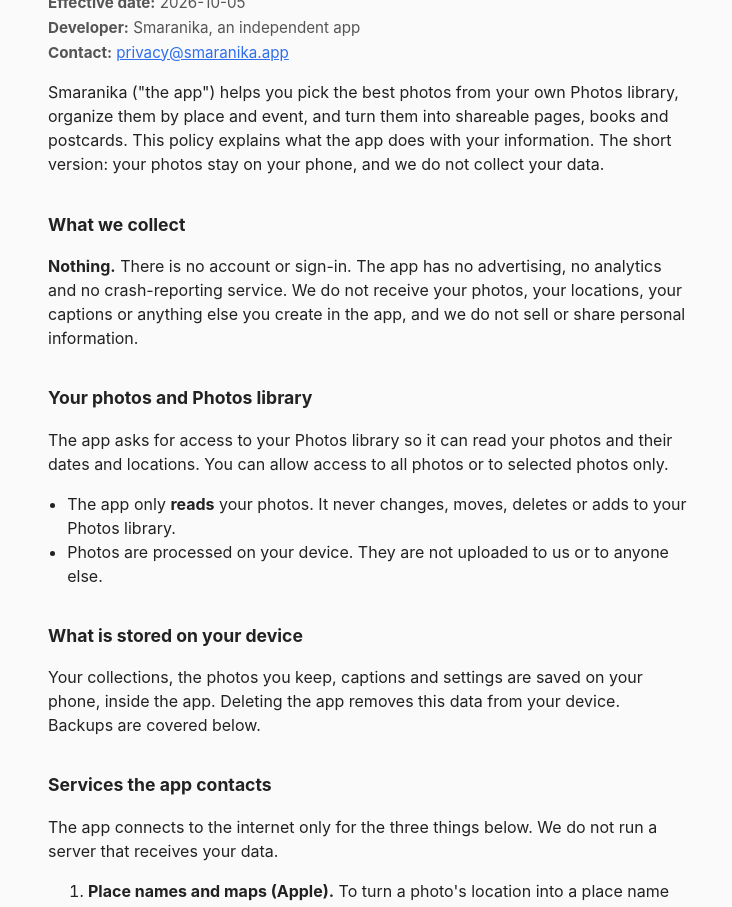
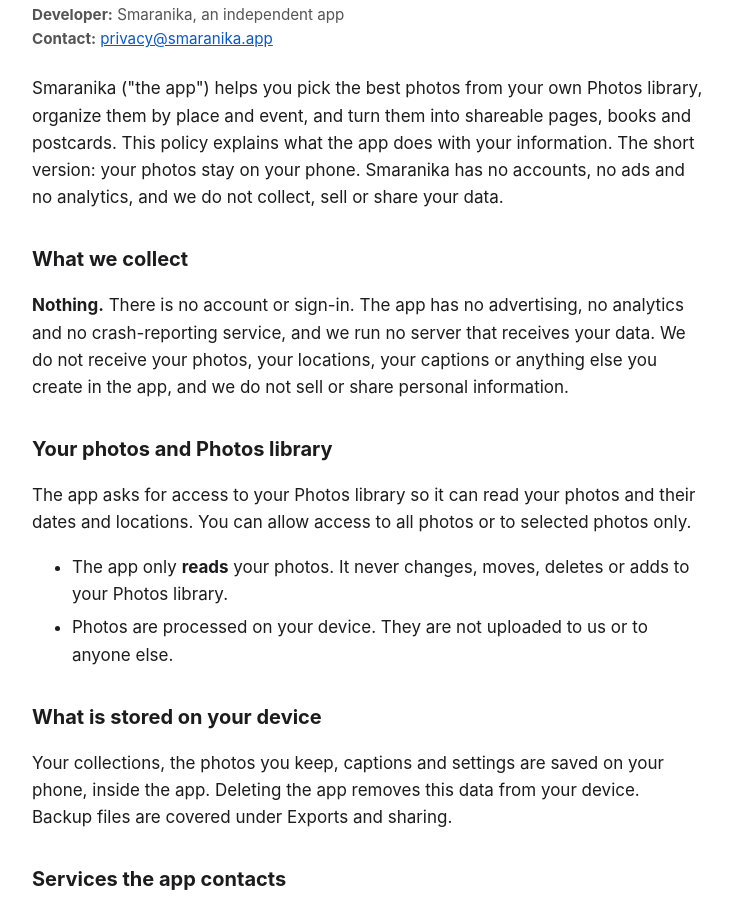
Before and after one commit to Smaranika-App/site, a plain HTML site: page privacy/index.html in a window 1280 px wide. Shown: the part 88-995 px from the top of the page, without its empty margins (272-1004 px from the left). Drawn offline with Linux system fonts and the light colour scheme.

Commit message:
Update privacy policy (effective October 14, 2026)

```diff
--- a/privacy/index.html
+++ b/privacy/index.html
@@ -4,97 +4,45 @@
 <meta charset="utf-8">
 <meta name="viewport" content="width=device-width, initial-scale=1">
 <title>Smaranika Privacy Policy</title>
+<meta name="description" content="Privacy policy for Smaranika, an app that turns your own photos into shareable pages, books and postcards.">
 <style>
-  body {
-    margin: 0;
-    padding: 24px 16px 64px;
-    background: #fafafa;
-    color: #222;
-    font-family: -apple-system, BlinkMacSystemFont, "Segoe UI", Roboto, Helvetica, Arial, sans-serif;
-    line-height: 1.5;
-  }
-  main {
-    max-width: 640px;
-    margin: 0 auto;
-  }
-  h1 {
-    font-size: 1.5rem;
-    margin-bottom: 4px;
-  }
-  h2 {
-    font-size: 1.1rem;
-    margin-top: 2em;
-  }
-  .meta {
-    color: #555;
-    font-size: 0.95rem;
-  }
-  .meta p {
-    margin: 2px 0;
-  }
-  a {
-    color: #2f6fed;
-  }
-  ul {
-    padding-left: 1.2em;
-  }
-  footer {
-    margin-top: 3em;
-    font-size: 0.85rem;
-    color: #777;
-  }
+:root { color-scheme: light dark; }
+body { font: 17px/1.6 -apple-system, BlinkMacSystemFont, "Segoe UI", Roboto, Helvetica, Arial, sans-serif; max-width: 42rem; margin: 0 auto; padding: 1.5rem 1rem 3rem; color: #1c1c1e; background: #fff; }
+h1 { font-size: 1.8rem; line-height: 1.2; margin: 0 0 .5rem; }
+h2 { font-size: 1.25rem; margin: 2rem 0 .5rem; }
+.meta { color: #555; font-size: .95rem; margin: 0 0 1.5rem; }
+a { color: #0a58ca; }
+li { margin: .4rem 0; }
+@media (prefers-color-scheme: dark) { body { color: #f2f2f7; background: #1c1c1e; } .meta { color: #aeaeb2; } a { color: #6ea8fe; } }
 </style>
 </head>
 <body>
 <main>
 <h1>Smaranika Privacy Policy</h1>
-  <div class="meta">
-    <p><strong>Effective date:</strong> 2026-10-05</p>
-    <p><strong>Developer:</strong> Smaranika, an independent app</p>
-    <p><strong>Contact:</strong> <a href="mailto:privacy@smaranika.app">privacy@smaranika.app</a></p>
-  </div>
-
-  <p>Smaranika ("the app") helps you pick the best photos from your own Photos library, organize them by place and event, and turn them into shareable pages, books and postcards. This policy explains what the app does with your information. The short version: your photos stay on your phone, and we do not collect your data.</p>
-
+<p class="meta"><strong>Effective date:</strong> October 14, 2026<br>
+<strong>Developer:</strong> Smaranika, an independent app<br>
+<strong>Contact:</strong> <a href="mailto:privacy@smaranika.app">privacy@smaranika.app</a></p>
+<p>Smaranika ("the app") helps you pick the best photos from your own Photos library, organize them by place and event, and turn them into shareable pages, books and postcards. This policy explains what the app does with your information. The short version: your photos stay on your phone. Smaranika has no accounts, no ads and no analytics, and we do not collect, sell or share your data.</p>
 <h2>What we collect</h2>
-  <p><strong>Nothing.</strong> There is no account or sign-in. The app has no advertising, no analytics and no crash-reporting service. We do not receive your photos, your locations, your captions or anything else you create in the app, and we do not sell or share personal information.</p>
-
+<p><strong>Nothing.</strong> There is no account or sign-in. The app has no advertising, no analytics and no crash-reporting service, and we run no server that receives your data. We do not receive your photos, your locations, your captions or anything else you create in the app, and we do not sell or share personal information.</p>
 <h2>Your photos and Photos library</h2>
 <p>The app asks for access to your Photos library so it can read your photos and their dates and locations. You can allow access to all photos or to selected photos only.</p>
-  <ul>
-    <li>The app only <strong>reads</strong> your photos. It never changes, moves, deletes or adds to your Photos library.</li>
-    <li>Photos are processed on your device. They are not uploaded to us or to anyone else.</li>
-  </ul>
-
+<ul><li>The app only <strong>reads</strong> your photos. It never changes, moves, deletes or adds to your Photos library.</li><li>Photos are processed on your device. They are not uploaded to us or to anyone else.</li></ul>
 <h2>What is stored on your device</h2>
-  <p>Your collections, the photos you keep, captions and settings are saved on your phone, inside the app. Deleting the app removes this data from your device. Backups are covered below.</p>
-
+<p>Your collections, the photos you keep, captions and settings are saved on your phone, inside the app. Deleting the app removes this data from your device. Backup files are covered under Exports and sharing.</p>
 <h2>Services the app contacts</h2>
-  <p>The app connects to the internet only for the three things below. We do not run a server that receives your data.</p>
-  <ol>
-    <li><strong>Place names and maps (Apple).</strong> To turn a photo's location into a place name (for example, "Reykjavik"), to look up a place you type in, and to show maps, the app uses Apple's location and mapping services built into iOS. The coordinates or place text needed for this are sent to Apple and are handled under <a href="https://www.apple.com/legal/privacy/">Apple's Privacy Policy</a>.</li>
-    <li><strong>App updates (Expo).</strong> The app checks for and downloads updates to its own code from Expo's update service (EAS Update, operated by Expo). Like any web request, this shares technical details such as your IP address, app version and device type. No photos or personal content are sent. See <a href="https://expo.dev/privacy">Expo's Privacy Policy</a>.</li>
-    <li><strong>TestFlight (Apple), beta testers only.</strong> If you install the app through TestFlight, Apple may collect feedback and crash information that you choose to share, under Apple's terms.</li>
-  </ol>
-
+<p>Some features need the internet. The app contacts only the three services below, and none of them sends your photos anywhere.</p>
+<ol><li><strong>Place names and maps (Apple).</strong> To turn a photo's location into a place name (for example, "Reykjavik"), to look up a place you type in, and to show maps, the app uses Apple's location and mapping services built into iOS. Only the coordinates or place text needed for each request are sent to Apple, which handles them under <a href="https://www.apple.com/legal/privacy/">Apple's Privacy Policy</a>.</li><li><strong>App updates (Expo).</strong> The app checks for and downloads updates to its own code from Expo's update service (EAS Update, operated by Expo). This shares technical details with Expo: your device operating system, the app's project ID and a random update token (and the IP address that comes with any web request). Expo acts as a processor for this data. No photos, locations, captions or other content you create are sent. See <a href="https://expo.dev/privacy">Expo's Privacy Policy</a>.</li><li><strong>TestFlight (Apple), beta testers only.</strong> If you install the app through TestFlight, Apple may collect feedback and crash information that you choose to share, under Apple's terms.</li></ol>
 <h2>Exports and sharing</h2>
 <p>When you export a PDF, image, postcard or backup file, it is created on your device. It leaves your device only if <strong>you</strong> choose to share or save it, for example with AirDrop, Messages or Save to Files. After that, the app has no control over where the file goes.</p>
-
 <h2>Children</h2>
 <p>The app is not directed to children under 13 and does not knowingly collect any information from anyone.</p>
-
 <h2>Your choices</h2>
 <p>You can change or revoke Photos and location access at any time in iOS Settings &gt; Smaranika. Because we do not hold any data about you, there is nothing for us to delete or export on your behalf; deleting the app removes the app's data from your device.</p>
-
 <h2>Changes to this policy</h2>
 <p>If this policy changes, we will update this page and the effective date above.</p>
-
 <h2>Contact</h2>
 <p>Questions: <a href="mailto:privacy@smaranika.app">privacy@smaranika.app</a></p>
-
-  <footer>
-    <p><a href="/">Smaranika</a></p>
-  </footer>
 </main>
 </body>
 </html>
```
Lines whose indentation alone changed are shown as unchanged.
